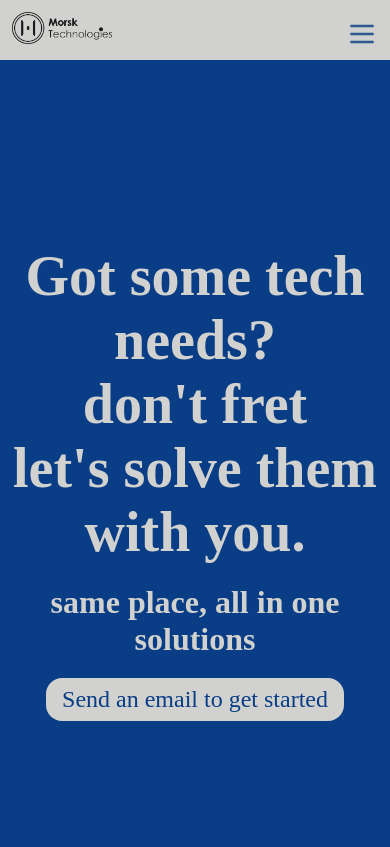
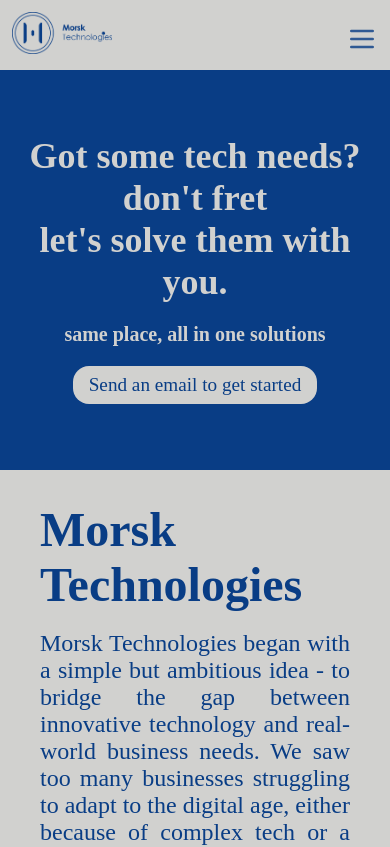
Before and after one commit to mojuk04/Morsk-Technologies, a React (Vite) app: page / in a window 390 px wide. Shown: the top 847 px of the page. Built offline with nearby package versions, Linux system fonts and the light colour scheme.

Commit message:
deployment for testing

```diff
--- a/src/components/Projects.jsx
+++ b/src/components/Projects.jsx
@@ -13,9 +13,9 @@
           <img src="/real int ad-min.jpg" alt="" loading="lazy" />
           <img src="/real max ad-min.jpg" alt="" loading="lazy" />
           <img src="/freight bunny-min.jpg" alt="" loading="lazy" />
-          <img src="/gloryland-min.jpg" alt="" loading="lazy" />
+          {/* <img src="/gloryland-min.jpg" alt="" loading="lazy" /> */}
           <img src="/gdg-min.jpg" alt="" loading="lazy" />
-          <img src="/lacadous-min.jpg" alt="" loading="lazy" />
+          {/* <img src="/lacadous-min.jpg" alt="" loading="lazy" /> */}
           <img src="/morsk-min.jpg" alt="" loading="lazy" />
           <img src="/shes-deemua-min.jpg" alt="" loading="lazy" />
           <img src="/kindred spirits-min.jpg" alt="" loading="lazy" />
@@ -25,9 +25,9 @@
         <p>Social Media Posts</p>
         <br />
         <div className="social-media-container">
-          <img src="/nikee.jpg-min" alt="" loading="lazy" />
-          <img src="/monsta or food 2-min.jpg" alt="" loading="lazy" />
-          <img src="/robot.jpg-min" alt="" loading="lazy" />
+          <img src="/nikee.jpg" alt="" loading="lazy" />
+          <img src="/monsta or food 2.jpg" alt="" loading="lazy" />
+          <img src="/robot.jpg" alt="" loading="lazy" />
         </div>
         <br />
       </section>
@@ -72,9 +72,14 @@
             <img src="/solutions.jpg" alt="" loading="lazy" />
             <p>Tenzies Game</p>
           </div>
-          <div className="website"></div>
-          <div className="website"></div>
-          <div className="website"></div>
+          <div className="website">
+            <img src="/solutions.jpg" alt="" loading="lazy" />
+            <p>Tenzies Game</p>
+          </div>
+          <div className="website">
+            <img src="/solutions.jpg" alt="" loading="lazy" />
+            <p>Tenzies Game</p>
+          </div>
         </div>
         <br />
       </section>
--- a/src/styles/introduction.css
+++ b/src/styles/introduction.css
@@ -1,5 +1,5 @@
 .introduction {
-  min-height: 100vh;
+  height: 100vh;
   color: #d1d1cf;
   text-align: center;
   display: flex;
@@ -36,18 +36,19 @@
 
 @media only screen and (max-width: 1000px) {
   .introduction {
-    padding: 0.25em;
+    padding: 0 0.25rem;
     gap: 1.25rem;
     justify-content: center;
+    height: 25rem;
   }
   .introduction h1 {
-    font-size: 3.5rem;
+    font-size: 2.25rem;
   }
 
   .introduction h3 {
-    font-size: 2rem;
+    font-size: 1.25rem;
   }
   .introduction button {
-    font-size: 1.5rem;
+    font-size: 1.2rem;
   }
 }
```
Also changed, not shown: src/assets/morsk.png.
